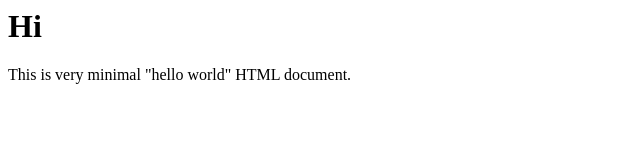
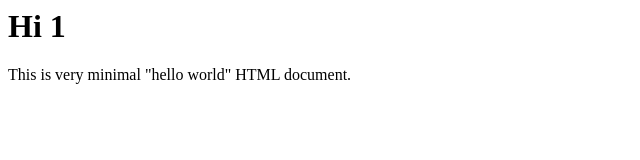
Before and after one commit to camilleappcara/simple_apache, a plain HTML site: page index.html in a window 1280 px wide. Shown: the full height of the page, 0-640 px from the left. Drawn offline with Linux system fonts and the light colour scheme.

Commit message:
refs #1 :

```diff
--- a/index.html
+++ b/index.html
@@ -6,7 +6,7 @@
                           </TITLE>
                              </HEAD>
                              <BODY>
-                                <H1>Hi</H1>
+                                <H1>Hi 1</H1>
                                    <P>This is very minimal "hello world" HTML document.</P>
                                    </BODY>
                                    </HTML>
```
